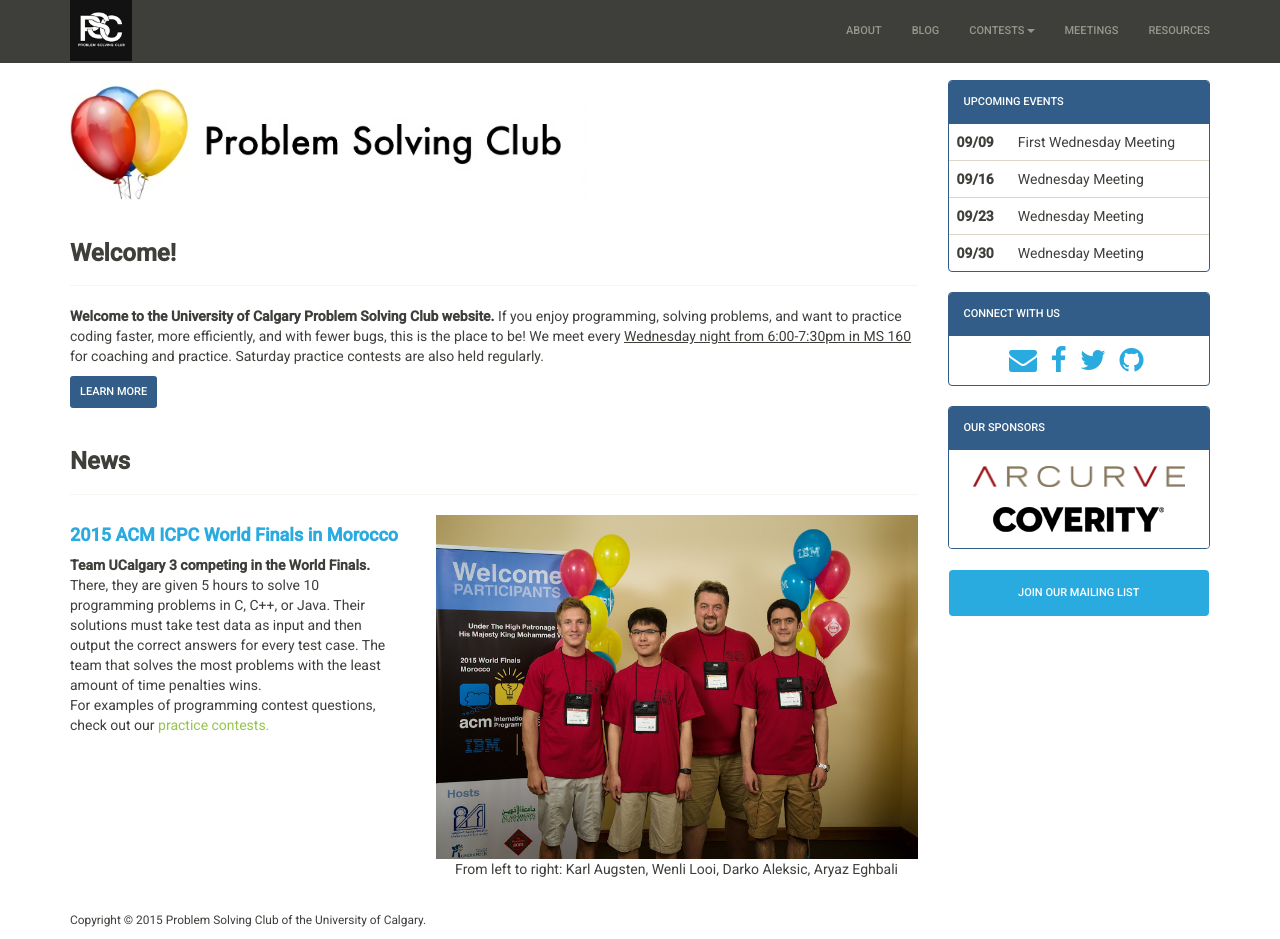
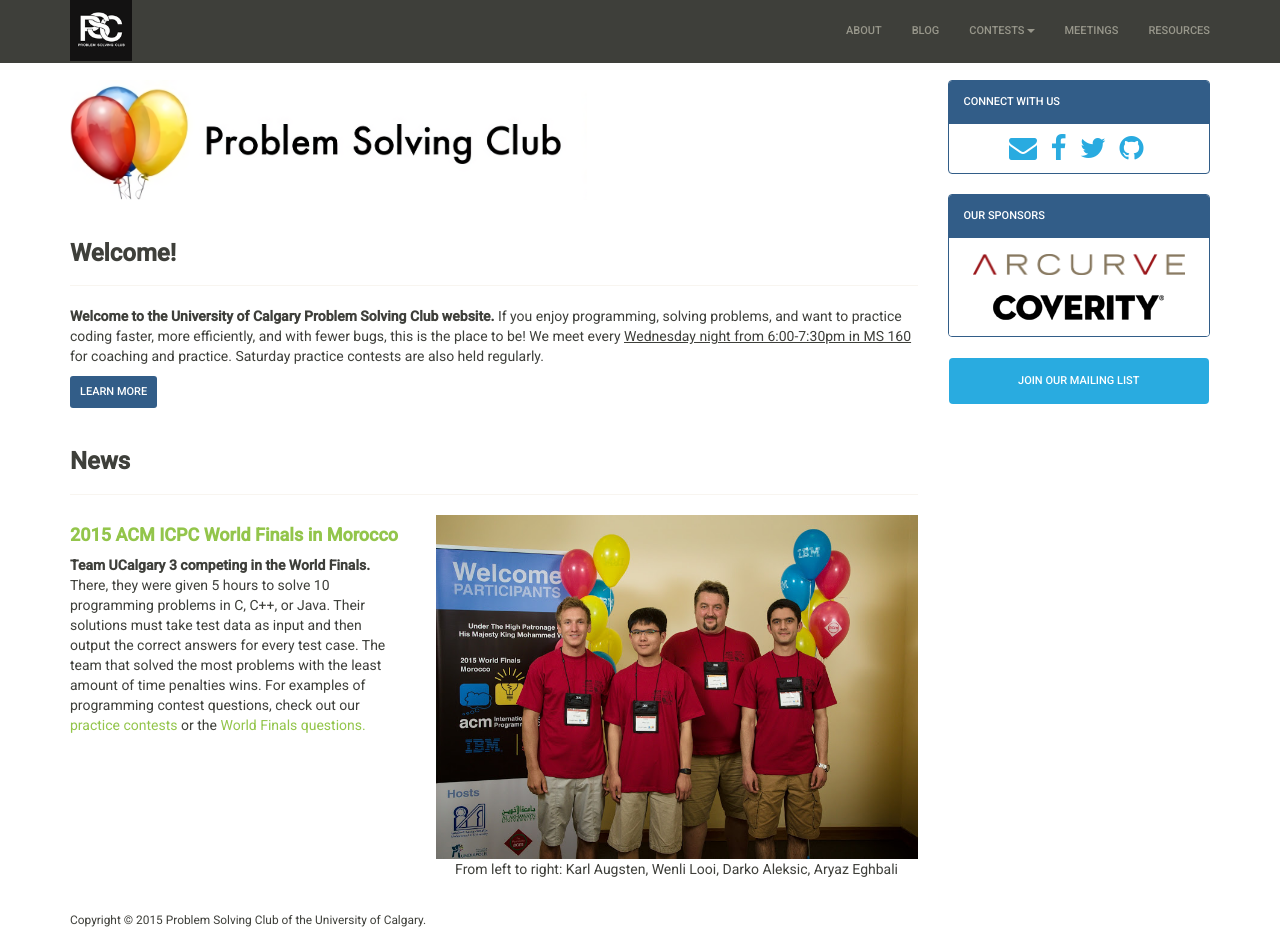
Before and after one commit to ProblemSolvingClub/psc-website, a Jekyll site: the page built from index.html, in a window 1280 px wide and 939 px high. Built offline with Jekyll 4.4.1, drawn with Linux system fonts in a browser that asks for light colours; nearby versions of some CDN libraries.

Commit message:
remove upcoming events and clean up news

```diff
--- a/index.html
+++ b/index.html
@@ -44,15 +44,16 @@ title: Problem Solving Club
         <div class="col-md-5 col-lg-5">
           <h4>
             <strong>
-              <a class="text-info" href="http://icpc.baylor.edu">2015 ACM ICPC World Finals in Morocco</a>
+              <a href="http://icpc.baylor.edu">2015 ACM ICPC World Finals in Morocco</a>
             </strong>
           </h4>
           <p>
           <strong>Team UCalgary 3 competing in the World Finals.</strong>
-          There, they are given 5 hours to solve 10 programming problems in C, C++, or Java. Their solutions must take test data as input and then output the correct answers for every test case. The team that solves the most problems with the least amount of time penalties wins.
-          <br/>
+          There, they were given 5 hours to solve 10 programming problems in C, C++, or Java. Their solutions must take test data as input and then output the correct answers for every test case. The team that solved the most problems with the least amount of time penalties wins.
           For examples of programming contest questions, check out our
-          <a href="/contests/practice">practice contests.</a>
+          <a href="/contests/practice">practice contests</a>
+          or the
+          <a href="http://icpc.baylor.edu/worldfinals/problems/icpc2015.pdf">World Finals questions.</a>
           </p>
         </div><!--./col-details -->
 
@@ -69,36 +70,6 @@ title: Problem Solving Club
 
     <!-- Sidebar information -->
     <div class="col-xs-12 col-sm-4 col-md-3">
-
-      <!-- Upcoming events -->
-      <div class="panel panel-primary">
-        <div class="panel-heading">
-          <h3 class="panel-title">Upcoming events</h3>
-        </div><!--./panel-heading -->
-
-        <!-- Events table -->
-        <table class="table">
-          <!-- EVENTS GO HERE -->
-          <tbody>
-            <tr>
-              <th scope="row">09/09</th>
-              <td>First Wednesday Meeting</td>
-            </tr>
-            <tr>
-              <th scope="row">09/16</th>
-              <td>Wednesday Meeting</td>
-            </tr>
-            <tr>
-              <th scope="row">09/23</th>
-              <td>Wednesday Meeting</td>
-            </tr>
-            <tr>
-              <th scope="row">09/30</th>
-              <td>Wednesday Meeting</td>
-            </tr>
-          </tbody>
-        </table>
-      </div><!--./panel -->
 
       <!-- Social links -->
       <div class="panel panel-primary">
```
